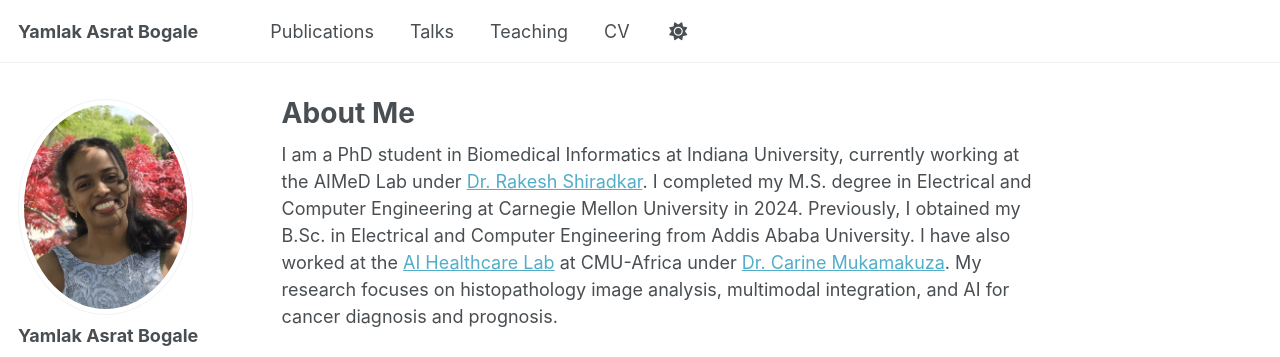
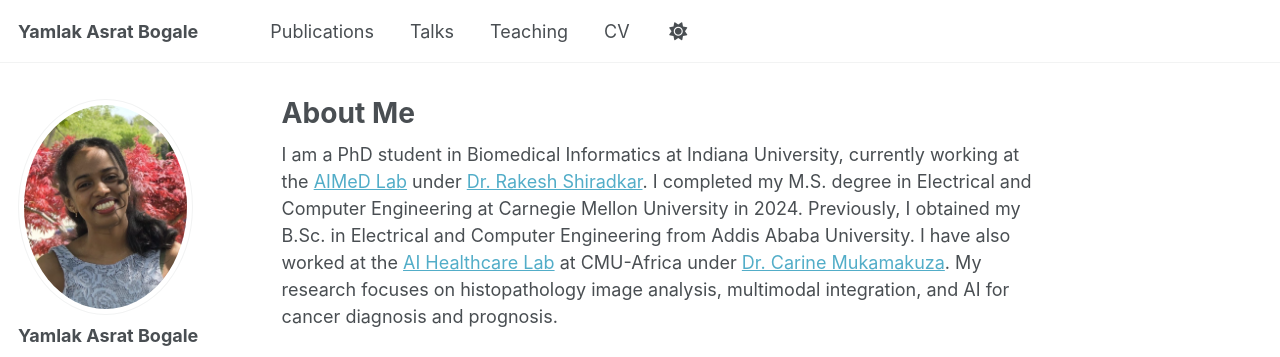
Before and after one commit to yamlakyam/yamlakyam.github.io, a Jekyll site: the page built from _pages/about.md, in a window 1280 px wide and 900 px high. Shown: the top 357 px of the window. Built offline with Jekyll 4.4.1, drawn with Linux system fonts in a browser that asks for light colours; some web fonts are replaced; a script bundle is joined from its source files by our own code; library files that are not in the unit come from our copies; part of the change alters nothing that is shown.

```diff
--- a/_pages/about.md
+++ b/_pages/about.md
@@ -7,7 +7,7 @@ redirect_from:
   - /about.html
 ---
 
-I am a PhD student in Biomedical Informatics at Indiana University, currently working at the AIMeD Lab under [Dr. Rakesh Shiradkar](https://luddy.indianapolis.iu.edu/people/rakesh-shiradkar.html). I completed my M.S. degree in Electrical and Computer Engineering at Carnegie Mellon University in 2024. Previously, I obtained my B.Sc. in Electrical and Computer Engineering from Addis Ababa University. I have also worked at the [AI Healthcare Lab](https://www.africa.engineering.cmu.edu/research/ai-healthcare.html) at CMU-Africa under [Dr. Carine Mukamakuza](https://www.africa.engineering.cmu.edu/about/contact/directory/bios/mukamakuza-carine.html). My research focuses on histopathology image analysis, multimodal integration, and AI for cancer diagnosis and prognosis.
+I am a PhD student in Biomedical Informatics at Indiana University, currently working at the [AIMeD Lab](https://shiradkar.lab.iu.edu/) under [Dr. Rakesh Shiradkar](https://luddy.indianapolis.iu.edu/people/rakesh-shiradkar.html). I completed my M.S. degree in Electrical and Computer Engineering at Carnegie Mellon University in 2024. Previously, I obtained my B.Sc. in Electrical and Computer Engineering from Addis Ababa University. I have also worked at the [AI Healthcare Lab](https://www.africa.engineering.cmu.edu/research/ai-healthcare.html) at CMU-Africa under [Dr. Carine Mukamakuza](https://www.africa.engineering.cmu.edu/about/contact/directory/bios/mukamakuza-carine.html). My research focuses on histopathology image analysis, multimodal integration, and AI for cancer diagnosis and prognosis.
 
 
 News and Updates
```
